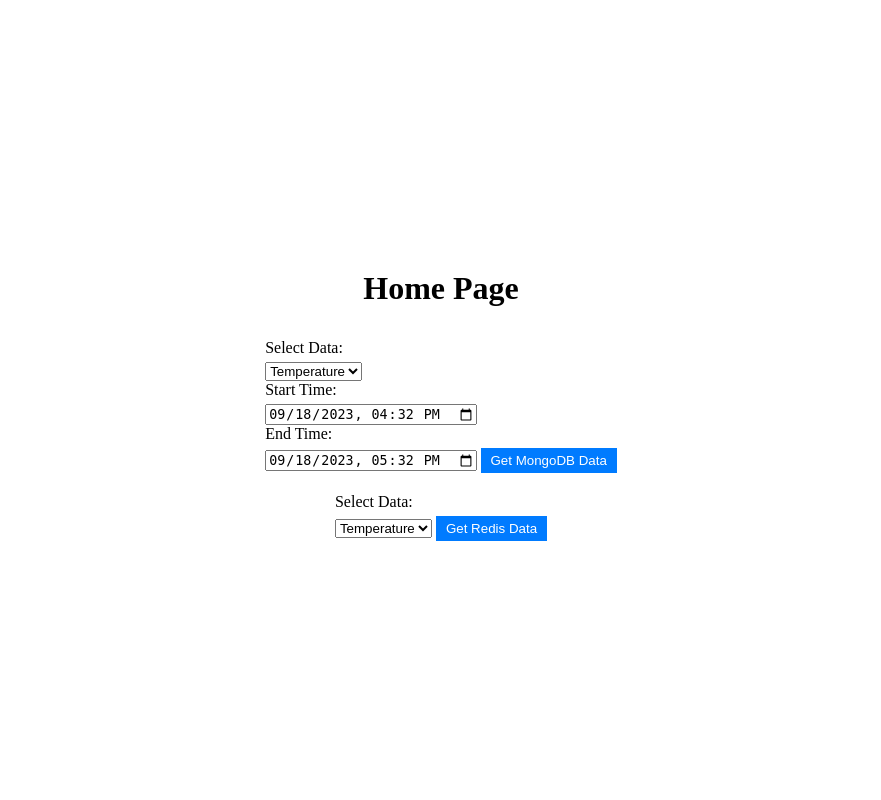
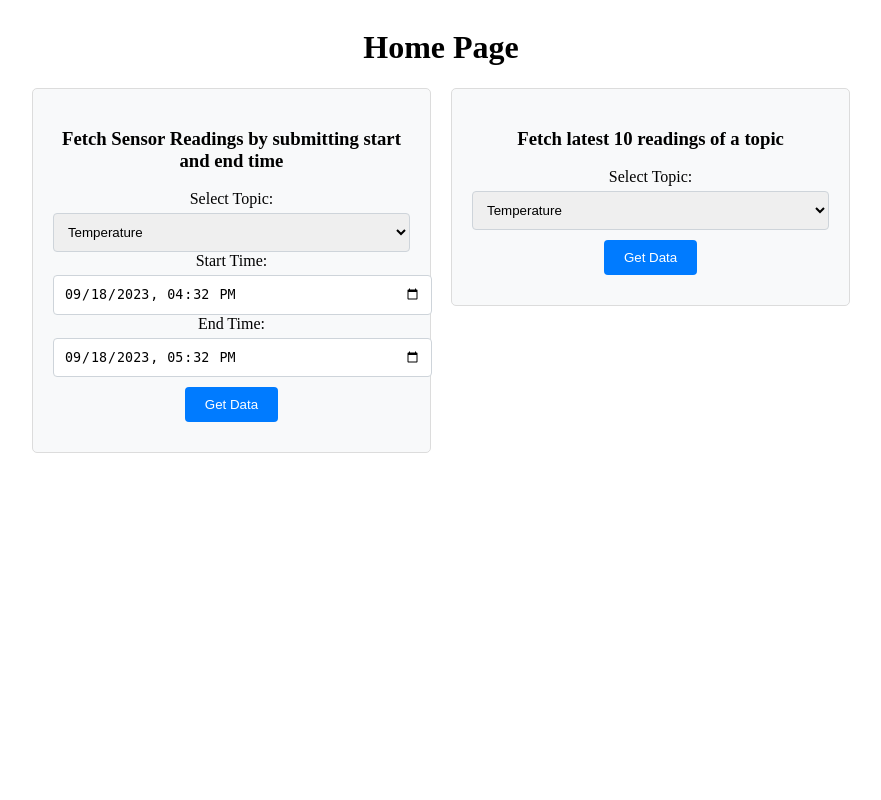
Before and after one commit to premkumar0/exalens-mqtt, a FastAPI app: page / in a window 1280 px wide. Shown: the whole page, without its empty margins (199-1080 px from the left). Run offline with FastAPI, Linux system fonts and the light colour scheme.

Commit message:
updated ui

```diff
--- a/fast-api/static/style.css
+++ b/fast-api/static/style.css
@@ -1,34 +1,54 @@
 /* Center the content vertically and horizontally */
 body {
+    text-align: center;
     display: flex;
     flex-direction: column;
     align-items: center;
-    justify-content: center;
-    height: 100vh;
-    margin: 0;
+}
+
+/* Style the container div */
+.content {
+    max-width: 900px;
+    display: flex;
+    justify-content: space-between;
+    align-items: flex-start;
+    gap: 20px;
 }
 
 /* Style the forms */
-form {
-    display: inline-block;
-    margin: 10px;
+#form-1,
+#form-2 {
+    flex: 1;
+    padding: 20px;
+    background-color: #f8f9fa;
+    border: 1px solid #dcdcdc;
+    border-radius: 5px;
 }
 
 /* Style form elements */
-form label {
+label {
     display: block;
     margin-bottom: 5px;
 }
 
-form input[type="text"] {
-    width: 150px;
-    padding: 5px;
+select,
+input[type="datetime-local"] {
+    width: 100%;
+    padding: 10px;
+    border: 1px solid #ced4da;
+    border-radius: 4px;
 }
 
-form button {
+button {
     background-color: #007bff;
     color: #fff;
-    padding: 5px 10px;
+    padding: 10px 20px;
     border: none;
+    border-radius: 4px;
     cursor: pointer;
+    margin: 10px;
 }
+
+button:hover {
+    background-color: #0056b3;
+}
--- a/fast-api/templates/index.html
+++ b/fast-api/templates/index.html
@@ -8,36 +8,38 @@
 
     <body>
         <h1>Home Page</h1>
-
+        <div class="content">
+            <div id="form-1">
+                <h3>Fetch Sensor Readings by submitting start and end time</h3>
                 <form action="/get_from_mongodb/" method="post">
-            <label for="mongodb_selection">Select Data:</label>
+                    <label for="mongodb_selection">Select Topic:</label>
                     <select id="mongodb_selection" name="selection">
                         <option value="temp_sensor_001">Temperature</option>
                         <option value="humd_sensor_001">Humidity</option>
                     </select>
 
                     <label for="mongodb_start_time">Start Time:</label>
-            <input type="datetime-local" id="mongodb_start_time" name="start_time" value="{{ default_start_time }}">
+                    <input type="datetime-local" id="mongodb_start_time" name="start_time"
+                        value="{{ default_start_time }}">
 
                     <label for="mongodb_end_time">End Time:</label>
                     <input type="datetime-local" id="mongodb_end_time" name="end_time" value="{{ default_end_time }}">
 
-            <button type="submit">Get MongoDB Data</button>
+                    <button type="submit">Get Data</button>
                 </form>
-
+            </div>
+            <div id="form-2">
+                <h3>Fetch latest 10 readings of a topic</h3>
                 <form action="/get_from_redis/" method="post" enctype="application/json">
-            <label for=" redis_selection">Select Data:</label>
+                    <label for=" redis_selection">Select Topic:</label>
                     <select id="redis_selection" name="selection">
                         <option value="temperature">Temperature</option>
                         <option value="humidity">Humidity</option>
                     </select>
-            <button type="submit">Get Redis Data</button>
+                    <button type="submit">Get Data</button>
                 </form>
-
-
-        <script>
-            // No JavaScript code needed here since the default values are set using Jinja2 templates.
-        </script>
+            </div>
+        </div>
     </body>
 
 </html>
```
Also changed, not shown: 1 other file. Lines whose indentation alone changed are shown as unchanged.
